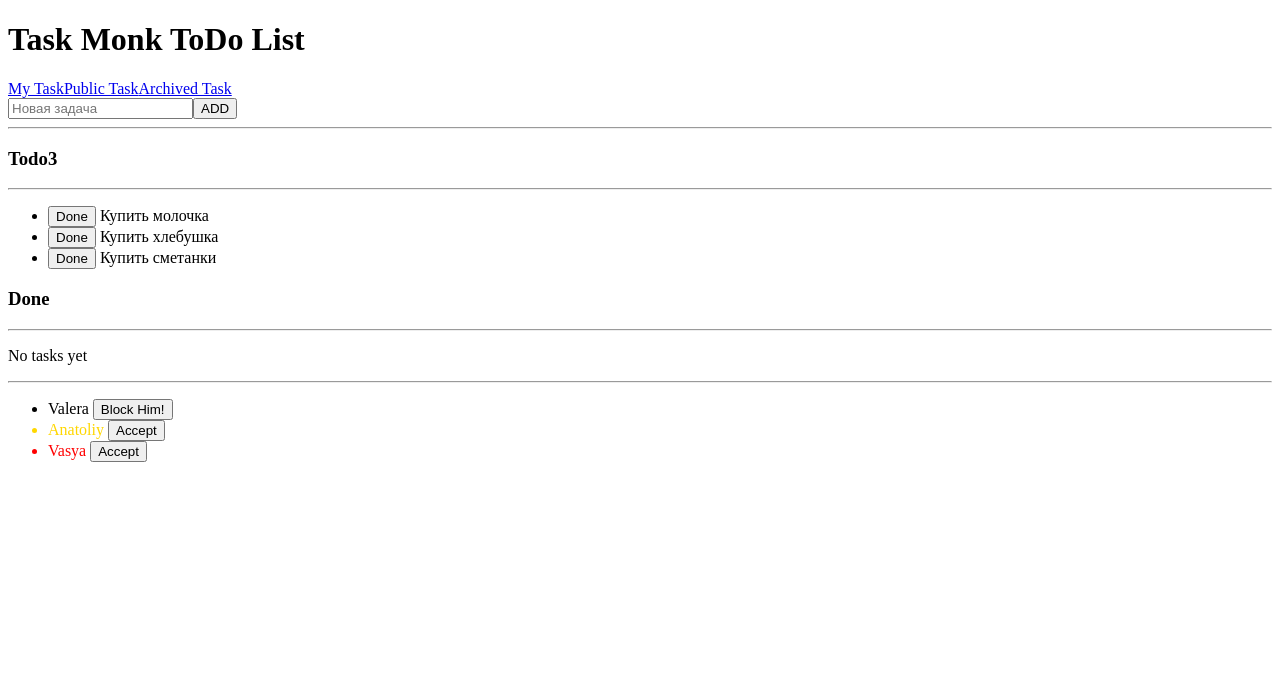
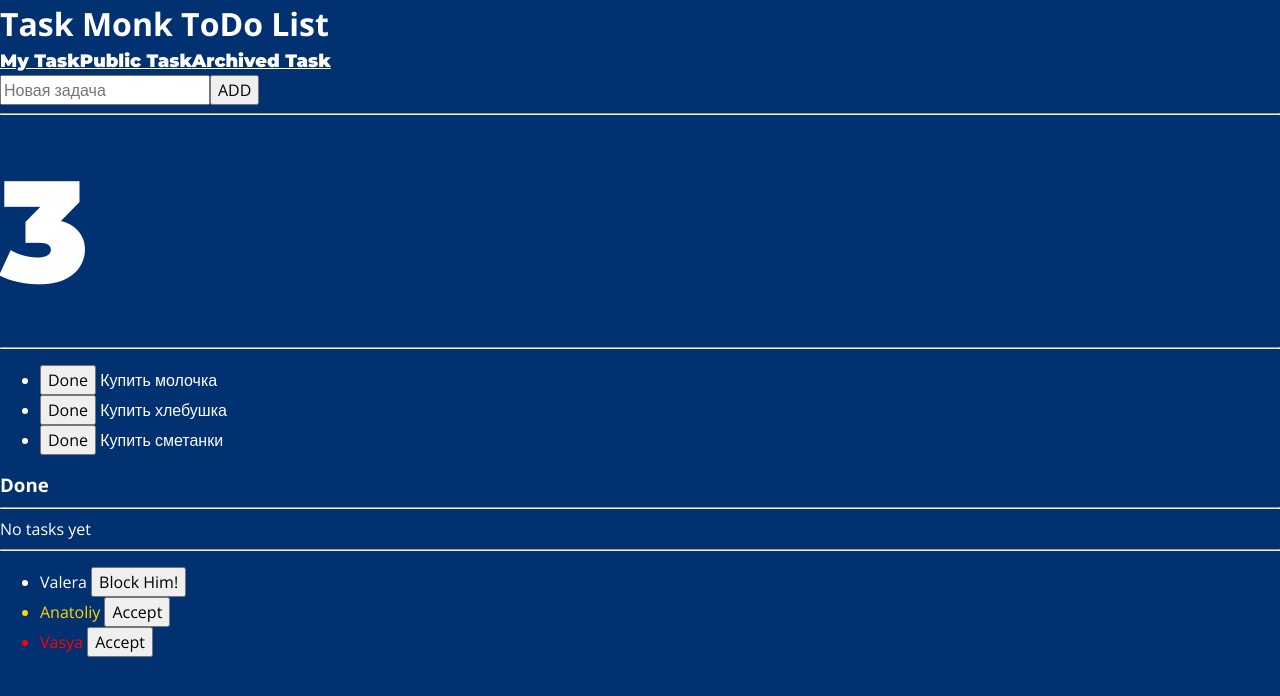
Before and after one commit to zahan/taskapp, a Vue app: page / in a window 1280 px wide. Shown: the top 696 px of the page. Built offline with nearby package versions, Linux system fonts and the light colour scheme.

Commit message:
addfonts

```diff
--- a/src/App.vue
+++ b/src/App.vue
@@ -21,6 +21,12 @@
     />
   </div>
 </template>
+
+<style lang="scss">
+@import url('https://fonts.googleapis.com/css2?family=Open+Sans:wght@400;700&display=swap');
+@import url('https://fonts.googleapis.com/css2?family=Montserrat:wght@900&display=swap');
+@import './assets/style.scss';
+</style>
 
 <script>
 export default {
@@ -57,6 +63,7 @@ export default {
     addTask (task) {
       if (task.length) {
         const newTask = {
+          // Как создавать айдишники правильно?
           id: Date.now(),
           taskname: task,
           done: false
--- /dev/null
+++ b/src/assets/reset.scss
@@ -0,0 +1,78 @@
+// Указываем box sizing
+*,
+*::before,
+*::after {
+  box-sizing: border-box;
+}
+
+// Убираем внутренние отступы
+ul[class],
+ol[class] {
+  padding: 0;
+}
+
+// Убираем внешние отступы
+body,
+h1,
+h2,
+h3,
+h4,
+p,
+ul[class],
+ol[class],
+li,
+figure,
+figcaption,
+blockquote,
+dl,
+dd {
+  margin: 0;
+}
+
+// Выставляем основные настройки по-умолчанию для body
+body {
+  min-height: 100vh;
+  scroll-behavior: smooth;
+  text-rendering: optimizeSpeed;
+  line-height: 1.5;
+}
+
+// Удаляем стандартную стилизацию для всех ul и il, у которых есть атрибут class
+ul[class],
+ol[class] {
+  list-style: none;
+}
+
+// Элементы a, у которых нет класса, сбрасываем до дефолтных стилей
+a:not([class]) {
+  text-decoration-skip-ink: auto;
+}
+
+// Упрощаем работу с изображениями
+img {
+  max-width: 100%;
+  display: block;
+}
+
+// Указываем понятную периодичность в потоке данных у article
+article > * + * {
+  margin-top: 1em;
+}
+
+// Наследуем шрифты для инпутов и кнопок
+input,
+button,
+textarea,
+select {
+  font: inherit;
+}
+
+// Удаляем все анимации и переходы для людей, которые предпочитай их не использовать
+@media (prefers-reduced-motion: reduce) {
+  * {
+    animation-duration: 0.01ms !important;
+    animation-iteration-count: 1 !important;
+    transition-duration: 0.01ms !important;
+    scroll-behavior: auto !important;
+  }
+}
--- /dev/null
+++ b/src/assets/style.scss
@@ -0,0 +1,21 @@
+@import "./reset.scss";
+
+
+body {
+    font-family: 'Open Sans', Arial, Helvetica, sans-serif;
+    background-color: #013171;
+    color: white;
+    font-size: 16px;
+    a {
+        color: white;
+        font-family: 'Montserrat', sans-serif;
+        font-weight: 900;
+        font-size: 18px;
+    }
+}
+.big_counter {
+    font-family: 'Montserrat', sans-serif;
+    color: white;
+    font-weight: 900;
+    font-size: 144px;
+}
--- a/src/views/myTasks.vue
+++ b/src/views/myTasks.vue
@@ -4,7 +4,7 @@
     v-on:task-data = "taskData"
     />
     <hr/>
-    <h3>Todo<span>{{ arrLength }}</span></h3>
+    <span class="big_counter">{{ arrLength }}</span>
     <hr/>
     <taskList
     v-if = "ongoingTasksList.length"
```
